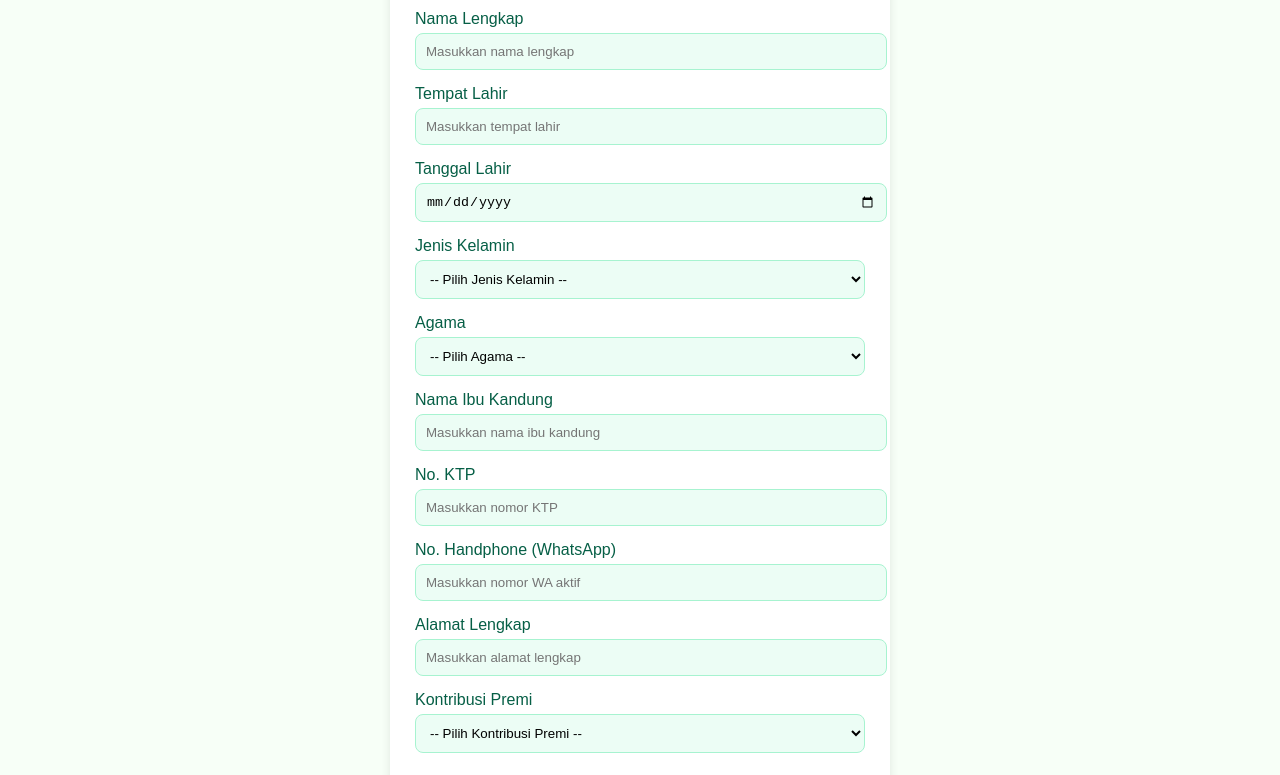
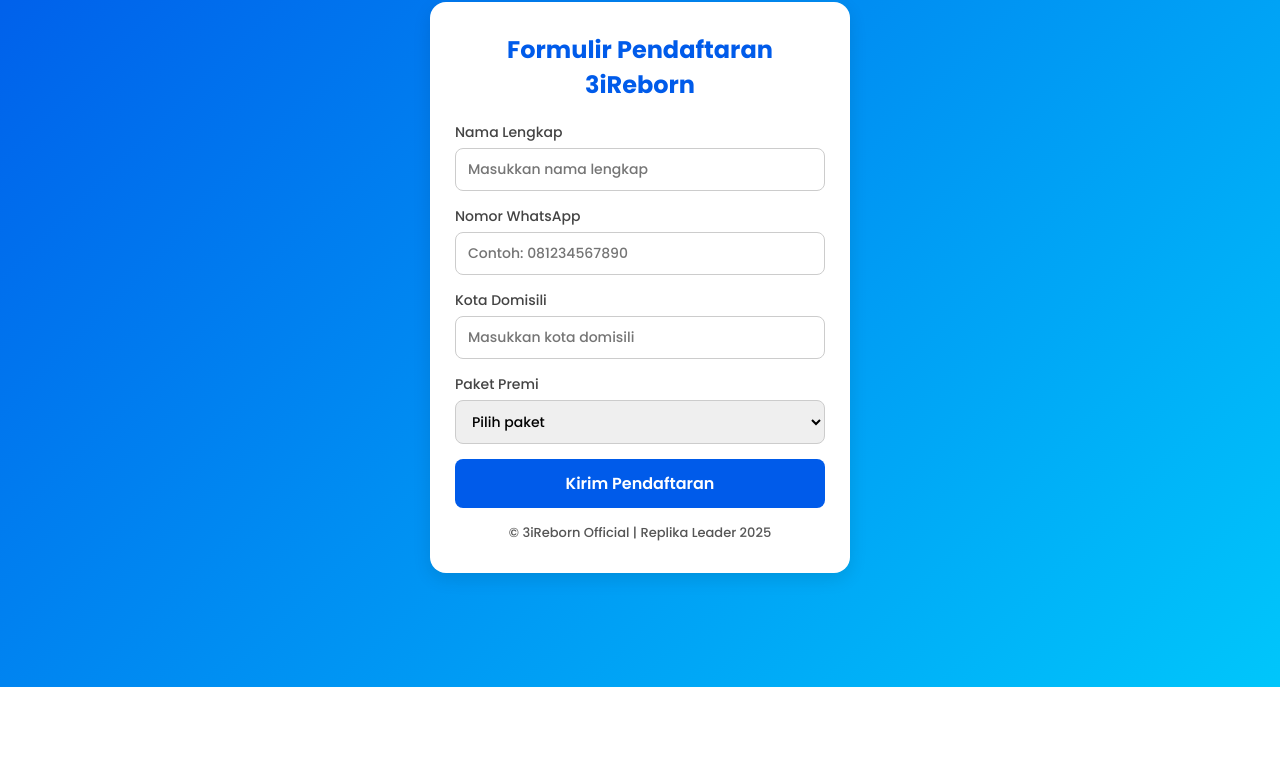
Before and after one commit to 3ireborn/syariahistikmal, a plain HTML site: page index.html in a window 1280 px wide. Shown: the part 113-888 px from the top of the page. After the commit the page ends 800 px from the top, so only its background shows below. Drawn offline with Linux system fonts and the light colour scheme.

Commit message:
Update index.html

```diff
--- a/index.html
+++ b/index.html
@@ -1,139 +1,113 @@
 <!DOCTYPE html>
 <html lang="id">
 <head>
-  <meta charset="UTF-8" />
-  <meta name="viewport" content="width=device-width, initial-scale=1.0" />
-  <title>Formulir Pendaftaran Mitra 3i Reborn - Halaman 1</title>
+  <meta charset="UTF-8">
+  <meta name="viewport" content="width=device-width, initial-scale=1.0">
+  <title>Pendaftaran Online 3iReborn</title>
+  <link href="https://fonts.googleapis.com/css2?family=Poppins:wght@500;600;700&display=swap" rel="stylesheet">
   <style>
+    * { margin: 0; padding: 0; box-sizing: border-box; font-family: 'Poppins', sans-serif; }
     body {
-      font-family: 'Poppins', sans-serif;
-      background-color: #f7fff7;
-      color: #064e3b;
-      margin: 0;
-      padding: 0;
+      background: linear-gradient(135deg, #005bea, #00c6fb);
+      color: #333;
+      display: flex;
+      justify-content: center;
+      align-items: center;
+      min-height: 100vh;
+      padding: 20px;
     }
     .container {
-      max-width: 450px;
-      margin: 30px auto;
-      background-color: #ffffff;
-      padding: 25px;
-      border-radius: 15px;
-      box-shadow: 0 4px 10px rgba(0,0,0,0.1);
+      background: white;
+      border-radius: 16px;
+      padding: 30px 25px;
+      width: 100%;
+      max-width: 420px;
+      box-shadow: 0 6px 18px rgba(0,0,0,0.1);
+      animation: fadeIn 0.6s ease;
     }
     h2 {
       text-align: center;
-      color: #047857;
+      color: #005bea;
+      font-weight: 700;
+      margin-bottom: 20px;
     }
-    label {
-      font-weight: 500;
-      display: block;
-      margin-top: 15px;
-      color: #065f46;
-    }
+    .form-group { margin-bottom: 15px; }
+    label { font-size: 14px; color: #444; display: block; margin-bottom: 5px; }
     input, select {
       width: 100%;
-      padding: 10px;
-      margin-top: 5px;
+      padding: 10px 12px;
       border-radius: 8px;
-      border: 1px solid #a7f3d0;
-      background-color: #ecfdf5;
+      border: 1px solid #ccc;
+      font-size: 14px;
+      transition: 0.3s;
     }
+    input:focus, select:focus { border-color: #005bea; outline: none; }
     button {
-      margin-top: 25px;
       width: 100%;
       padding: 12px;
-      background-color: #047857;
-      color: #fff;
+      background: #005bea;
+      color: white;
+      font-weight: 600;
       font-size: 16px;
       border: none;
-      border-radius: 10px;
+      border-radius: 8px;
       cursor: pointer;
-      font-weight: 600;
+      transition: 0.3s;
     }
-    button:hover {
-      background-color: #065f46;
+    button:hover { background: #0045b5; }
+    .footer {
+      margin-top: 15px;
+      text-align: center;
+      font-size: 13px;
+      color: #555;
+    }
+    @keyframes fadeIn {
+      from { opacity: 0; transform: translateY(10px); }
+      to { opacity: 1; transform: translateY(0); }
     }
   </style>
 </head>
 <body>
-
   <div class="container">
-    <h2>Formulir Pendaftaran Mitra 3i Reborn</h2>
-
-    <form id="formHalaman1">
-      <label>Nama Lengkap</label>
-      <input type="text" id="namaLengkap" placeholder="Masukkan nama lengkap" required />
-
-      <label>Tempat Lahir</label>
-      <input type="text" id="tempatLahir" placeholder="Masukkan tempat lahir" required />
-
-      <label>Tanggal Lahir</label>
-      <input type="date" id="tanggalLahir" required />
-
-      <label>Jenis Kelamin</label>
-      <select id="jenisKelamin" required>
-        <option value="">-- Pilih Jenis Kelamin --</option>
-        <option value="Laki-laki">Laki-laki</option>
-        <option value="Perempuan">Perempuan</option>
-      </select>
-
-      <label>Agama</label>
-      <select id="agama" required>
-        <option value="">-- Pilih Agama --</option>
-        <option value="Islam">Islam</option>
-        <option value="Kristen">Kristen</option>
-        <option value="Katolik">Katolik</option>
-        <option value="Hindu">Hindu</option>
-        <option value="Buddha">Buddha</option>
-        <option value="Konghucu">Konghucu</option>
-      </select>
-
-      <label>Nama Ibu Kandung</label>
-      <input type="text" id="namaIbu" placeholder="Masukkan nama ibu kandung" required />
-
-      <label>No. KTP</label>
-      <input type="text" id="noKtp" placeholder="Masukkan nomor KTP" required />
-
-      <label>No. Handphone (WhatsApp)</label>
-      <input type="text" id="noHp" placeholder="Masukkan nomor WA aktif" required />
-
-      <label>Alamat Lengkap</label>
-      <input type="text" id="alamat" placeholder="Masukkan alamat lengkap" required />
-
-      <label>Kontribusi Premi</label>
-      <select id="kontribusi" required>
-        <option value="">-- Pilih Kontribusi Premi --</option>
-        <option value="350000">Rp350.000</option>
-        <option value="500000">Rp500.000</option>
-        <option value="1000000">Rp1.000.000</option>
-        <option value="2000000">Rp2.000.000</option>
-      </select>
-
-      <button type="submit">Lanjut ke Halaman 2</button>
+    <h2>Formulir Pendaftaran 3iReborn</h2>
+    <form id="formPendaftaran">
+      <div class="form-group">
+        <label>Nama Lengkap</label>
+        <input type="text" id="nama" placeholder="Masukkan nama lengkap" required>
+      </div>
+      <div class="form-group">
+        <label>Nomor WhatsApp</label>
+        <input type="tel" id="whatsapp" placeholder="Contoh: 081234567890" required>
+      </div>
+      <div class="form-group">
+        <label>Kota Domisili</label>
+        <input type="text" id="kota" placeholder="Masukkan kota domisili" required>
+      </div>
+      <div class="form-group">
+        <label>Paket Premi</label>
+        <select id="paket" required>
+          <option value="">Pilih paket</option>
+          <option value="350rb">Rp350.000 / bulan</option>
+          <option value="500rb">Rp500.000 / bulan</option>
+          <option value="1jt">Rp1.000.000 / bulan</option>
+          <option value="2jt">Rp2.000.000 / bulan</option>
+        </select>
+      </div>
+      <button type="submit">Kirim Pendaftaran</button>
     </form>
+    <div class="footer">© 3iReborn Official | Replika Leader 2025</div>
   </div>
 
   <script>
-    document.getElementById("formHalaman1").addEventListener("submit", function(e){
+    document.getElementById('formPendaftaran').addEventListener('submit', function(e) {
       e.preventDefault();
-
-      const dataMitra = {
-        namaLengkap: document.getElementById("namaLengkap").value,
-        tempatLahir: document.getElementById("tempatLahir").value,
-        tanggalLahir: document.getElementById("tanggalLahir").value,
-        jenisKelamin: document.getElementById("jenisKelamin").value,
-        agama: document.getElementById("agama").value,
-        namaIbu: document.getElementById("namaIbu").value,
-        noKtp: document.getElementById("noKtp").value,
-        noHp: document.getElementById("noHp").value,
-        alamat: document.getElementById("alamat").value,
-        kontribusi: document.getElementById("kontribusi").value
-      };
-
-      localStorage.setItem("dataMitra", JSON.stringify(dataMitra));
-      window.location.href = "halaman2.html";
+      const nama = document.getElementById('nama').value;
+      const wa = document.getElementById('whatsapp').value;
+      const kota = document.getElementById('kota').value;
+      const paket = document.getElementById('paket').value;
+      const pesan = `Halo Kak, saya ingin daftar 3iReborn%0A%0ANama: ${nama}%0AWhatsApp: ${wa}%0AKota: ${kota}%0APaket: ${paket}`;
+      window.open(`https://wa.me/6285218453131?text=${pesan}`, '_blank');
     });
   </script>
-
 </body>
 </html>
```
